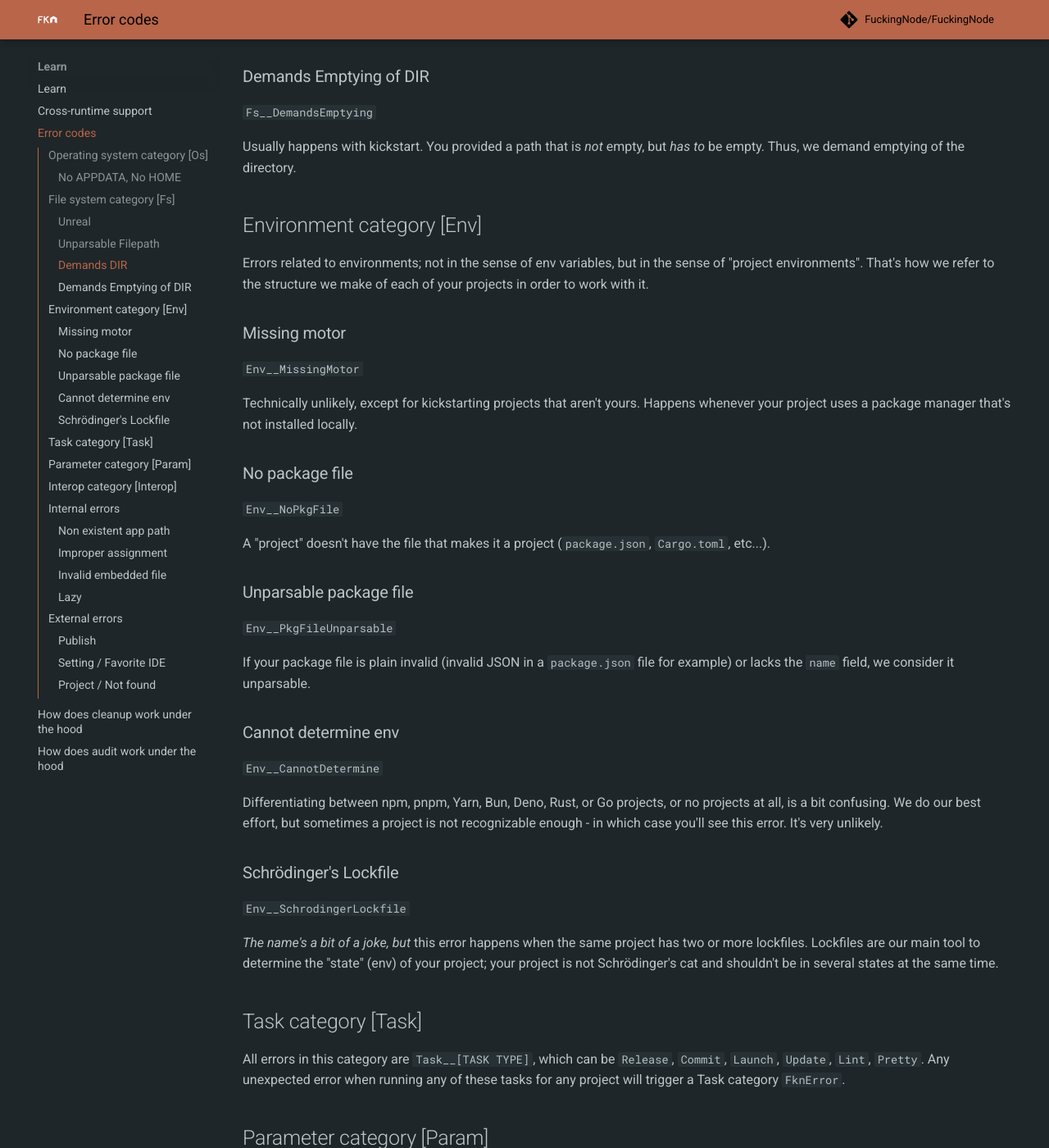
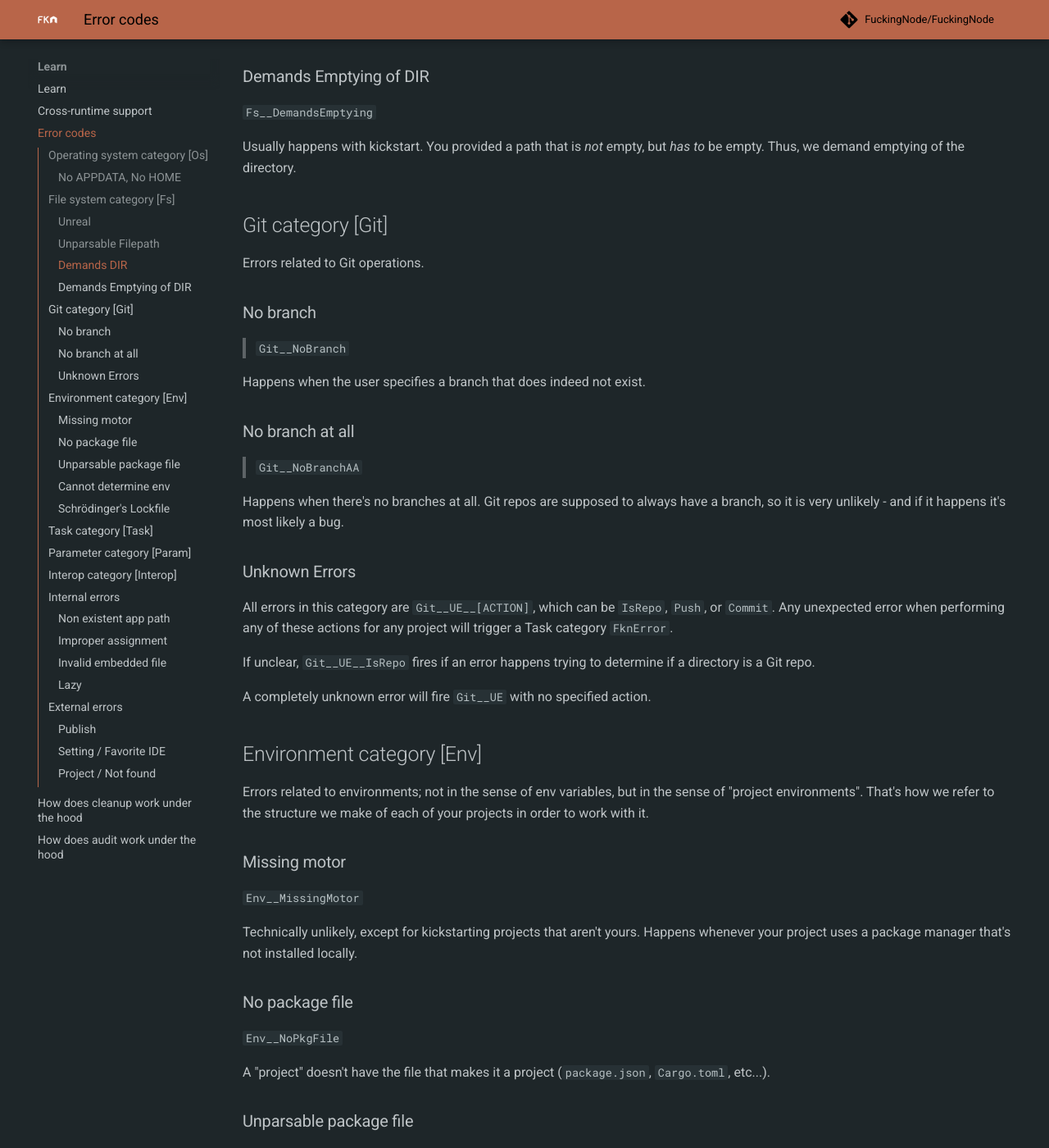
Before and after one commit to FuckingNode/fuckingnode.github.io, an MkDocs documentation site: the page built from docs/learn/errors.md, in a window 1280 px wide and 1400 px high, scrolled down 1427 px. Shown: the whole window at 82% size. Built offline with MkDocs 1.6.1 and Material for MkDocs 9.7.7, drawn with Linux system fonts in a browser that asks for light colours; comment, search, counter and statistics services are not loaded.

Commit message:
Document Git cat. errors

```diff
--- a/docs/learn/errors.md
+++ b/docs/learn/errors.md
@@ -54,6 +54,30 @@ Happens whenever we ask for a DIRECTORY yet you give us a path that points to a
 `Fs__DemandsEmptying`
 
 Usually happens with kickstart. You provided a path that is _not_ empty, but _has to_ be empty. Thus, we demand emptying of the directory.
+
+## Git category [Git]
+
+Errors related to Git operations.
+
+### No branch
+
+> `Git__NoBranch`
+
+Happens when the user specifies a branch that does indeed not exist.
+
+### No branch at all
+
+> `Git__NoBranchAA`
+
+Happens when there's no branches at all. Git repos are supposed to always have a branch, so it is very unlikely - and if it happens it's most likely a bug.
+
+### Unknown Errors
+
+All errors in this category are `Git__UE__[ACTION]`, which can be `IsRepo`, `Push`, or `Commit`. Any unexpected error when performing any of these actions for any project will trigger a Task category `FknError`.
+
+If unclear, `Git__UE__IsRepo` fires if an error happens trying to determine if a directory is a Git repo.
+
+A completely unknown error will fire `Git__UE` with no specified action.
 
 ## Environment category [Env]
 
```
